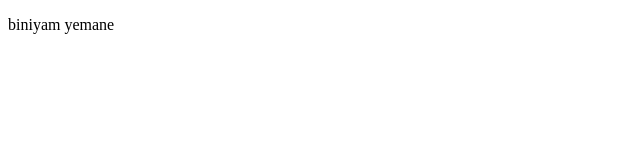
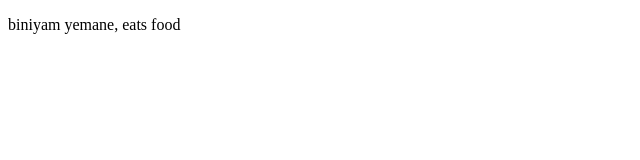
Before and after one commit to biniyy149/test, a plain HTML site: page index.html in a window 1280 px wide. Shown: the full height of the page, 0-640 px from the left. Drawn offline with Linux system fonts and the light colour scheme.

Commit message:
eating food

```diff
--- a/index.html
+++ b/index.html
@@ -5,9 +5,10 @@
     <meta name="viewport" content="width=device-width, initial-scale=1.0">
     <title>hellow</title>
     <link rel="stylesheet" href="style.css">
+    <script>script.js</script>
 </head>
 <body>
-    <p>biniyam yemane</p>
+    <p>biniyam yemane, eats food</p>
 
 </body>
 </html>
```
